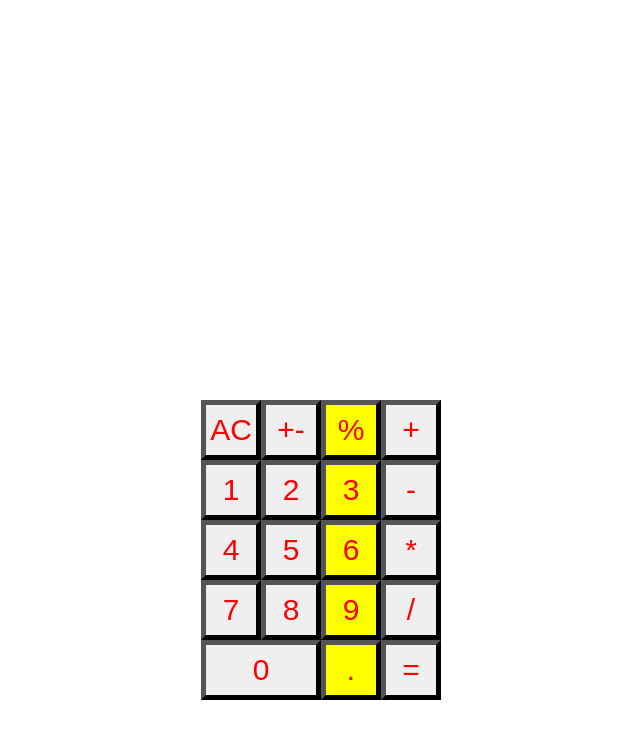
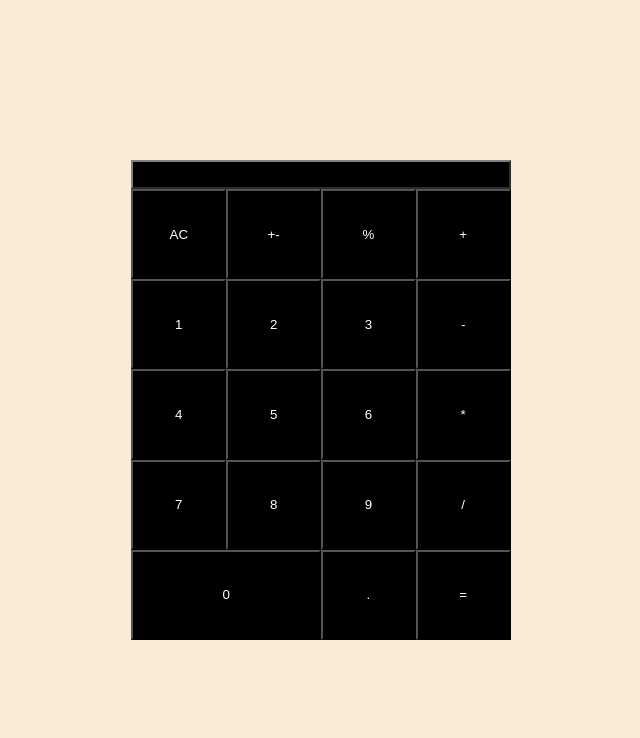
Before and after one commit to zkhan04/js-calculator, a plain HTML site: page index.html in a window 1280 px wide. Shown: the whole page, without its empty margins (319-959 px from the left). Drawn offline with Linux system fonts and the light colour scheme; a web font is replaced by a local one.

Commit message:
UI is complete. Just need to fix up the CSS

```diff
--- a/calculator.js
+++ b/calculator.js
@@ -56,6 +56,7 @@ function unaryOperatorPress(e){
     let temp = parseFloat(inputBox.textContent);
     let func = operatorMatches[e.target.id];
     temp = func(temp);
+    temp = Math.round(temp * 1e8)/1e8;
     inputBox.textContent = temp.toString();
 }
 
@@ -71,7 +72,7 @@ function clearCalculator(){
 // turns the decimal back on - whenever a binary operator is pressed, or calculator is cleared
 function enableDecimal(){
     decimalButton.disabled = false;
-    decimalButton.setAttribute('style', 'background-color: buttonface');
+    decimalButton.setAttribute('style', 'background-color: black');
 }
 
 // an object which matches each operator ID to an arrow function
--- a/index.html
+++ b/index.html
@@ -3,6 +3,7 @@
 <head>
     <meta charset="UTF-8">
     <meta name="viewport" content="width=device-width, initial-scale=1.0">
+    <link href="https://fonts.cdnfonts.com/css/seven-segment" rel="stylesheet">
     <link rel="stylesheet" href="style.css">
     <script src="calculator.js" defer></script>
     <title>Document</title>
@@ -39,9 +40,13 @@
                     <button class="number" id="8">8</button>
                     <button class="number" id="9">9</button>
                 </div>
-                <div class="row">
-                    <button class="number" id="0">0</button>
-                    <button id="dot">.</button>
+                <div class="last-row">
+                    <div class="button-holder">
+                        <button class="number" id="0">0</button>
+                    </div>
+                    <div class="button-holder">
+                        <button id="dot">.</button>
+                    </div>
                 </div>
             </div>
             <div id="operators">
--- a/style.css
+++ b/style.css
@@ -1,35 +1,13 @@
 * {
-    margin: 0;
-    padding: 0;
+    font-family: 'Seven Segment', sans-serif;
 }
 
-html, body {
-    width: 100%;
-    height: 100%;
-    display: flex;
-    flex-direction: column;
-    justify-content: center;
-    align-items: center;
-}
-
-button {
-    color: red;
-    font-size: 30px;
-    border-radius: 0;
-    border-width: 5px;
-    height: 60px;
-}
-
-
-.calculator-box {
-    display: flex;
-    flex-direction: row;
-}
-
+/* First, we want to use a flex container around the operators */
 #operators {
     display: flex;
     flex-direction: column;
-    width: 60px;
+    flex: 0;
+    flex-basis: 25%;
 }
 
 #non-operators {
@@ -37,43 +15,84 @@ button {
     flex-direction: column;
 }
 
+/*They took up the entirety of the width. We need to restrain its space*/
+.calculator-box {
+    display: flex;
+    flex-direction: row;
+}
+
+.calculator-box > *{
+    flex: 1;
+}
+
+.calculator-box > * > * {
+    flex: 1;
+}
+
 .row {
     display: flex;
     flex-direction: row;
-    width: 180px;
-
 }
 
 .row > * {
-    margin: 0;
-    box-sizing: border-box;
     flex: 1;
 }
 
-.row > #dot {
-    flex: 0;
-    flex-basis: 60px;
-    background-color: yellow;
+/* this is so weird but it is needed */
+.last-row{
+    display: flex;
+    flex: 1;
+    flex-direction: row;
 }
 
-.row > :last-child{
-    background-color: yellow;
+.last-row > * {
+    display: flex;
+    flex: 1;
+}
+
+.last-row > * > * {
+    flex: 1;
+}
+
+.last-row > :last-child {
+    flex: 0.5;
+}
+
+/* I wanna move it to the center */
+html, body {
+    width: 100%;
+    height: 100%;
+    display: flex;
+    align-items: center;
+    justify-content: center;
+    background-color: antiquewhite;
+}
+
+/* want to give the input box a minimum height/flex basis */
+.full-ui {
+    display: flex;
+    flex-direction: column;
+    width: 30%;
+    height: 60%;
+}
+
+.full-ui > *{
+    flex: 1;
 }
 
 #input-box {
-    display: flex;
-    flex-direction: row;
-    height: 300px;
-    font-size: 30px;
-    align-self: first baseline;
-    align-items: end;
+    flex: 0;
+    flex-basis: 25px;
+    font-size: 20px;
+    border-style: outset;
+    background-color: black;
+    border-width: 2px;
+    border-color: gray;
+    color: white;
 }
 
-.full-ui {
-    width: 50%;
-    height: 75%;
-    display: flex;
-    flex-direction: column;
-    justify-content: center;
-    align-items: center;
+/* now gonna add fonts n colors to the buttons */
+button {
+    background-color: black;
+    color: white;
 }
```
